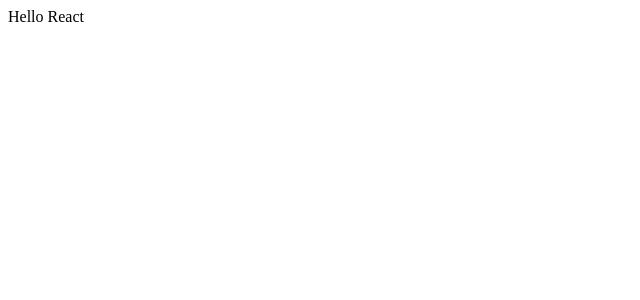
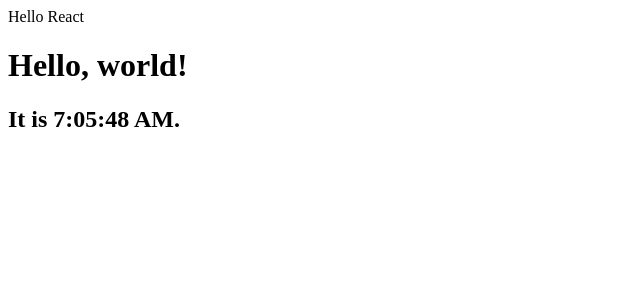
Before and after one commit to wwontk/ts-practice, a React (Create React App) app: page / in a window 1280 px wide. Shown: the top 300 px of the page, without its empty margins (0-640 px from the left). Built offline with nearby package versions, Linux system fonts and the light colour scheme.

Commit message:
clock 렌더링

```diff
--- a/src/pages/BasePage.tsx
+++ b/src/pages/BasePage.tsx
@@ -1,11 +1,9 @@
 import React from 'react';
 
+import Clock from './2-4/Clock';
+
 function BasePage() {
-  return (
-    <div>
-      Hello React
-    </div>
-  );
+  return (<><div>Hello React</div><Clock /></>);
 }
 
 export default BasePage;
```
